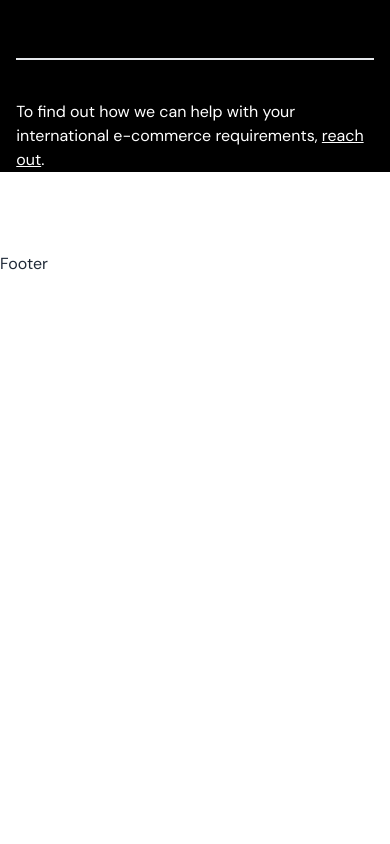
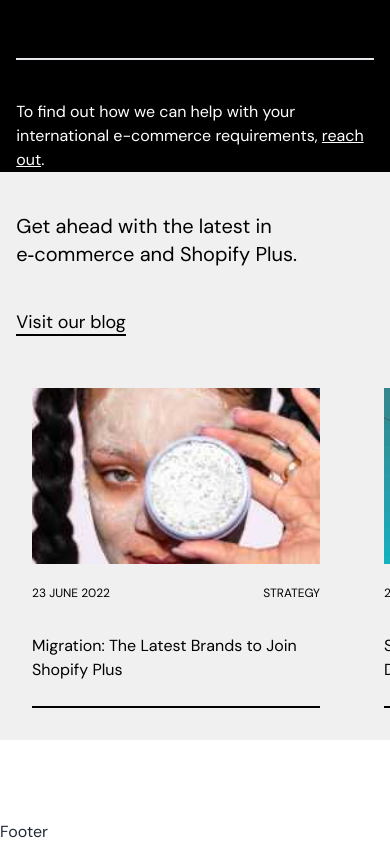
Before and after one commit to antonio-lopez/we-make-websites, a Next.js app: page / in a window 390 px wide. Shown: the part 7163-8007 px from the top of the page. Before the commit the page ends 7439 px from the top, so only its background shows below. Built offline with nearby package versions, Linux system fonts and the light colour scheme.

Commit message:
added blog carousel mobile

```diff
--- /dev/null
+++ b/components/Blog.jsx
@@ -0,0 +1,22 @@
+import BlogCarousel from './BlogCarousel';
+
+const Blog = () => {
+  return (
+    <section className=" bg-[#f0f0f0] text-black">
+      <div className="layout">
+        <h1 className="py-10 text-xl">
+          Get ahead with the latest in e‑commerce and Shopify Plus.
+        </h1>
+        <div className="pb-5">
+          <span className="border-b-2 border-black text-lg">
+            Visit our blog
+          </span>
+        </div>
+      </div>
+
+      <BlogCarousel />
+    </section>
+  );
+};
+
+export default Blog;
--- /dev/null
+++ b/components/BlogCarousel.jsx
@@ -0,0 +1,29 @@
+/* eslint-disable @next/next/no-img-element */
+import { blogData } from '../constants/data';
+
+const BlogCarousel = () => {
+  return (
+    <div className="carousel mx-auto max-w-screen-2xl">
+      {blogData.map((data) => {
+        return (
+          <div className="carousel-item h-80 w-72" key={data.id}>
+            <img
+              className="h-44 w-72 object-cover "
+              src={data.src}
+              alt={data.alt}
+            />
+            <div className="flex h-full items-center justify-between pt-3 text-xs uppercase">
+              <span>{data.date}</span>
+              <span>{data.tag}</span>
+            </div>
+            <h1 className=" w-full border-b-2 border-black py-6">
+              {data.title}
+            </h1>
+          </div>
+        );
+      })}
+    </div>
+  );
+};
+
+export default BlogCarousel;
--- a/components/index.js
+++ b/components/index.js
@@ -7,3 +7,5 @@ export { default as ChooseSucess } from './ChooseSucess';
 export { default as Services } from './Services';
 export { default as Businesses } from './Businesses';
 export { default as International } from './International';
+export { default as Blog } from './Blog';
+export { default as BlogCarousel } from './BlogCarousel';
--- a/constants/data.js
+++ b/constants/data.js
@@ -205,3 +205,119 @@ export const moreBusinesses = [
   { id: 10, title: 'Missoma' },
   { id: 11, title: 'This Works' },
 ];
+
+export const blogData = [
+  {
+    id: 0,
+    src: '/images/HelloIMG1656733615548.jpeg',
+    alt: 'HelloIMG1656733615548',
+    title: 'Migration: The Latest Brands to Join Shopify Plus',
+    date: '23 june 2022',
+    tag: 'strategy',
+  },
+  {
+    id: 1,
+    src: '/images/HelloIMG1656733615990.jpeg',
+    alt: 'HelloIMG1656733615990',
+    title: 'Shopify Plus Migration Myths, Debunked',
+    date: '23 june 2022',
+    tag: 'strategy',
+  },
+  {
+    id: 2,
+    src: '/images/HelloIMG1656733617659.jpeg',
+    alt: 'HelloIMG1656733617659',
+    title: 'Trending in E-commerce: Voice Search',
+    date: '23 june 2022',
+    tag: 'strategy',
+  },
+  {
+    id: 3,
+    src: '/images/HelloIMG1656733617896.jpeg',
+    alt: 'HelloIMG1656733617896',
+    title: 'Optimizing Images for Your Shopify Plus Store',
+    date: '23 june 2022',
+    tag: 'strategy',
+  },
+  {
+    id: 4,
+    src: '/images/HelloIMG1656733618148.jpeg',
+    alt: 'HelloIMG1656733618148',
+    title:
+      'How to Sell Internationally on Shopify: Multi-currency, Multi-language, Tax and Shipping',
+    date: '23 june 2022',
+    tag: 'strategy',
+  },
+  {
+    id: 5,
+    src: '/images/HelloIMG1656733618400.jpeg',
+    alt: 'HelloIMG1656733618400',
+    title: 'Migrating from Magento to Shopify Plus',
+    date: '23 june 2022',
+    tag: 'strategy',
+  },
+  {
+    id: 6,
+    src: '/images/HelloIMG1656733618904.jpeg',
+    alt: 'HelloIMG1656733618904',
+    title: 'Headless Commerce Using Shopify Plus',
+    date: '23 june 2022',
+    tag: 'strategy',
+  },
+  {
+    id: 7,
+    src: '/images/HelloIMG1656733619148.jpeg',
+    alt: 'HelloIMG1656733619148',
+    title: 'Why Shopify Plus?',
+    date: '23 june 2022',
+    tag: 'strategy',
+  },
+  {
+    id: 8,
+    src: '/images/HelloIMG1656733619387.jpeg',
+    alt: 'HelloIMG1656733619387',
+    title: 'Biggest Brands on Shopify',
+    date: '23 june 2022',
+    tag: 'strategy',
+  },
+  {
+    id: 9,
+    src: '/images/HelloIMG1656733619640.jpeg',
+    alt: 'HelloIMG1656733619640',
+    title: '35 Ways to Improve Your E‑Commerce Conversion Rate',
+    date: '23 june 2022',
+    tag: 'strategy',
+  },
+  {
+    id: 10,
+    src: '/images/HelloIMG1656733619895.jpeg',
+    alt: 'HelloIMG1656733619895',
+    title: 'Shopify Plus: Multi-Store vs Multi-Currency',
+    date: '23 june 2022',
+    tag: 'strategy',
+  },
+  {
+    id: 11,
+    src: '/images/HelloIMG1656733620154.jpeg',
+    alt: 'HelloIMG1656733620154',
+    title: 'Brands Selling Internationally on Shopify',
+    date: '23 june 2022',
+    tag: 'strategy',
+  },
+  {
+    id: 12,
+    src: '/images/HelloIMG1656733620408.jpeg',
+    alt: 'HelloIMG1656733620408',
+    title: 'CCPA and Shopify: What it is and How it Affects my Store',
+    date: '23 june 2022',
+    tag: 'strategy',
+  },
+  {
+    id: 13,
+    src: '/images/HelloIMG1656733620658.jpeg',
+    alt: 'HelloIMG1656733620658',
+    title: 'Everything you Need to Know About ADA and Shopify',
+    date: '23 june 2022',
+    tag: 'strategy',
+  },
+];
--- a/pages/index.jsx
+++ b/pages/index.jsx
@@ -5,6 +5,7 @@ import {
   Services,
   Businesses,
   International,
+  Blog,
 } from '../components';
 
 export default function Home() {
@@ -16,6 +17,7 @@ export default function Home() {
       <Services />
       <Businesses />
       <International />
+      <Blog />
     </>
   );
 }
```
